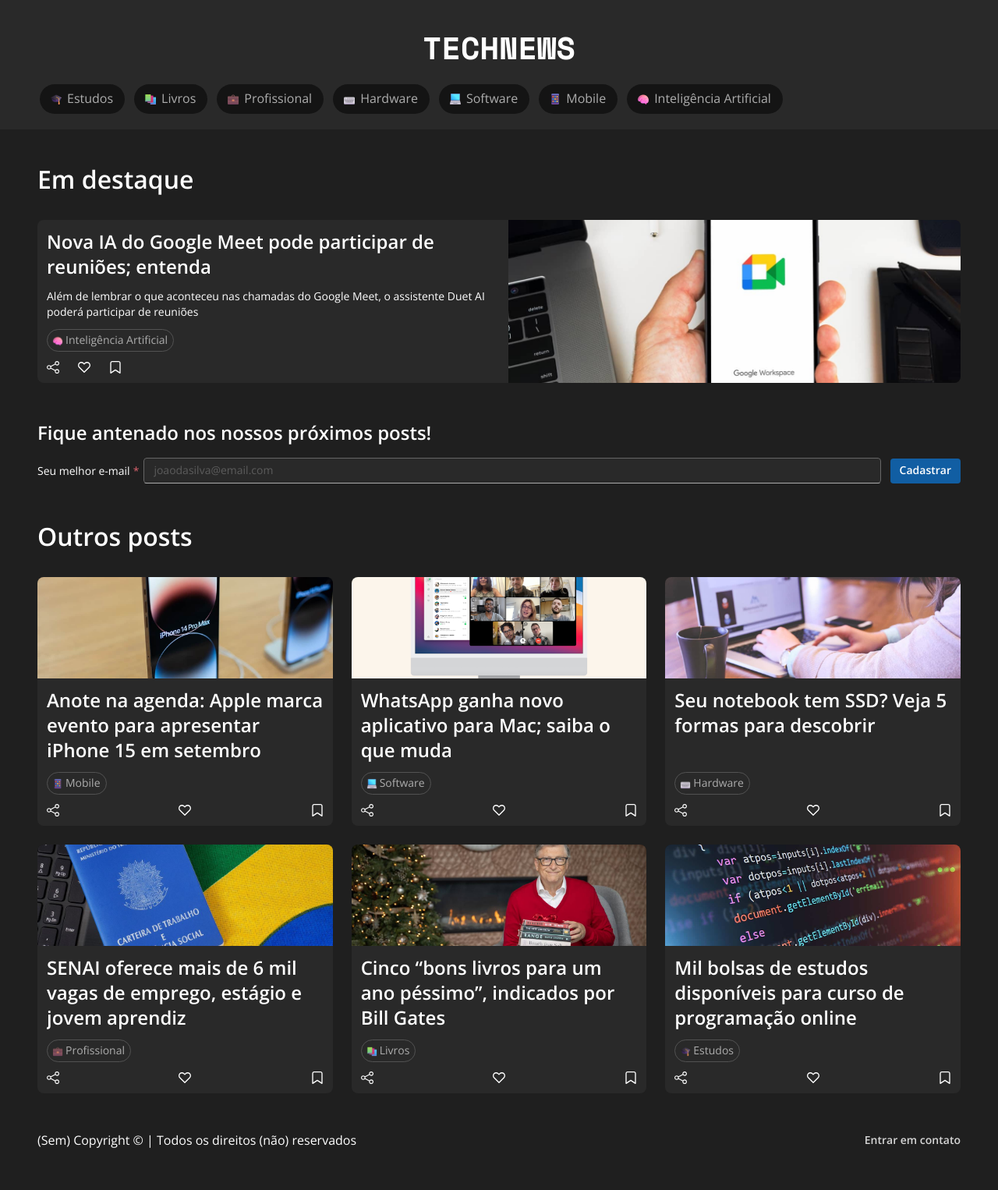
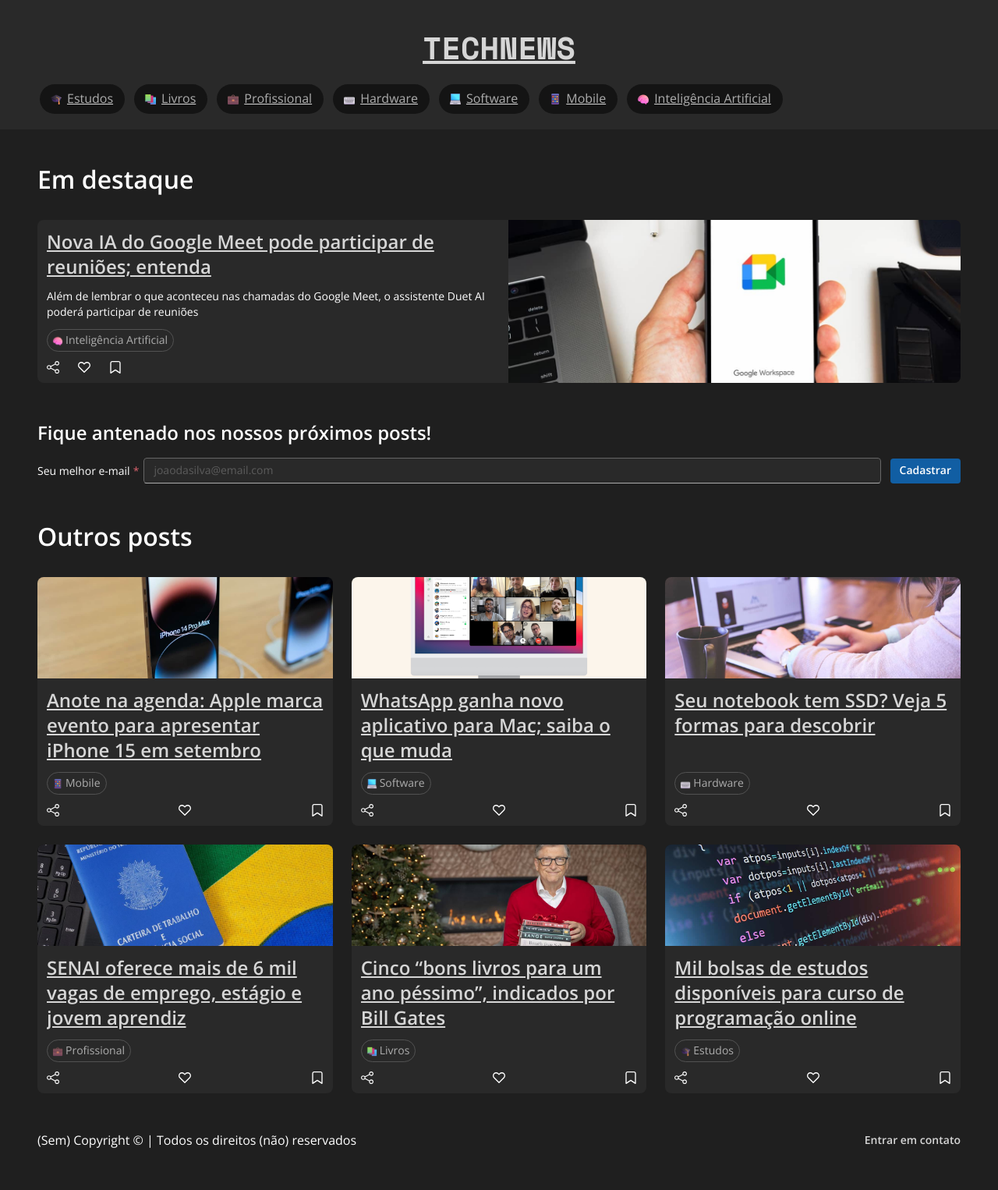
Before and after one commit to guipmdev/technews, a Jekyll site: the page built from index.html, in a window 1280 px wide. Shown: the whole page at 78% size. Built offline with Jekyll 4.4.1, drawn with Linux system fonts in a browser that asks for light colours.

Commit message:
style: update footer styles and remove unused footer component

```diff
--- a/_includes/footer.html
+++ b/_includes/footer.html
@@ -1,9 +1,11 @@
 <footer
-  class="content d-flex flex-column flex-sm-row align-items-center justify-content-between gap-2"
+  class="content d-flex flex-column flex-sm-row align-items-center justify-content-between gap-2 text-center"
   style="min-height: 2rem"
 >
   <p class="body-2">(Sem) Copyright © | Todos os direitos (não) reservados</p>
-  <a href="{{'/contact' | absolute_url}}" class="body-1-strong w-auto"
+  <a
+    class="body-1-strong w-auto text-decoration-none"
+    href="{{'/contact' | absolute_url}}"
     >Entrar em contato</a
   >
 </footer>
--- a/_sass/_global.scss
+++ b/_sass/_global.scss
@@ -21,8 +21,21 @@ li {
 }
 
 a {
-  color: #ffffff;
-  text-decoration: none;
+  color: var(--grey-84);
+
+  transition: color 0.2s;
+
+  &:hover {
+    color: var(--brand-100);
+  }
+
+  &.disabled {
+    color: var(--grey-60);
+  }
+
+  &.no-hover:hover {
+    color: initial;
+  }
 }
 
 *:focus {
--- a/_sass/components/_footer.scss
+++ /dev/null
@@ -1,21 +0,0 @@
-footer {
-  text-align: center;
-
-  & > a {
-    color: #d6d6d6;
-
-    transition: color 0.2s;
-
-    &:hover {
-      color: #479ef5;
-    }
-
-    &.disabled {
-      color: #5c5c5c;
-    }
-
-    @media (max-width: 640px) {
-      text-align: start;
-    }
-  }
-}
--- a/assets/css/main.scss
+++ b/assets/css/main.scss
@@ -23,7 +23,6 @@
 /* Components */
 @import 'components/header';
 @import 'components/category';
-@import 'components/footer';
 @import 'components/social-button';
 @import 'components/post-card';
 @import 'components/field';
```
